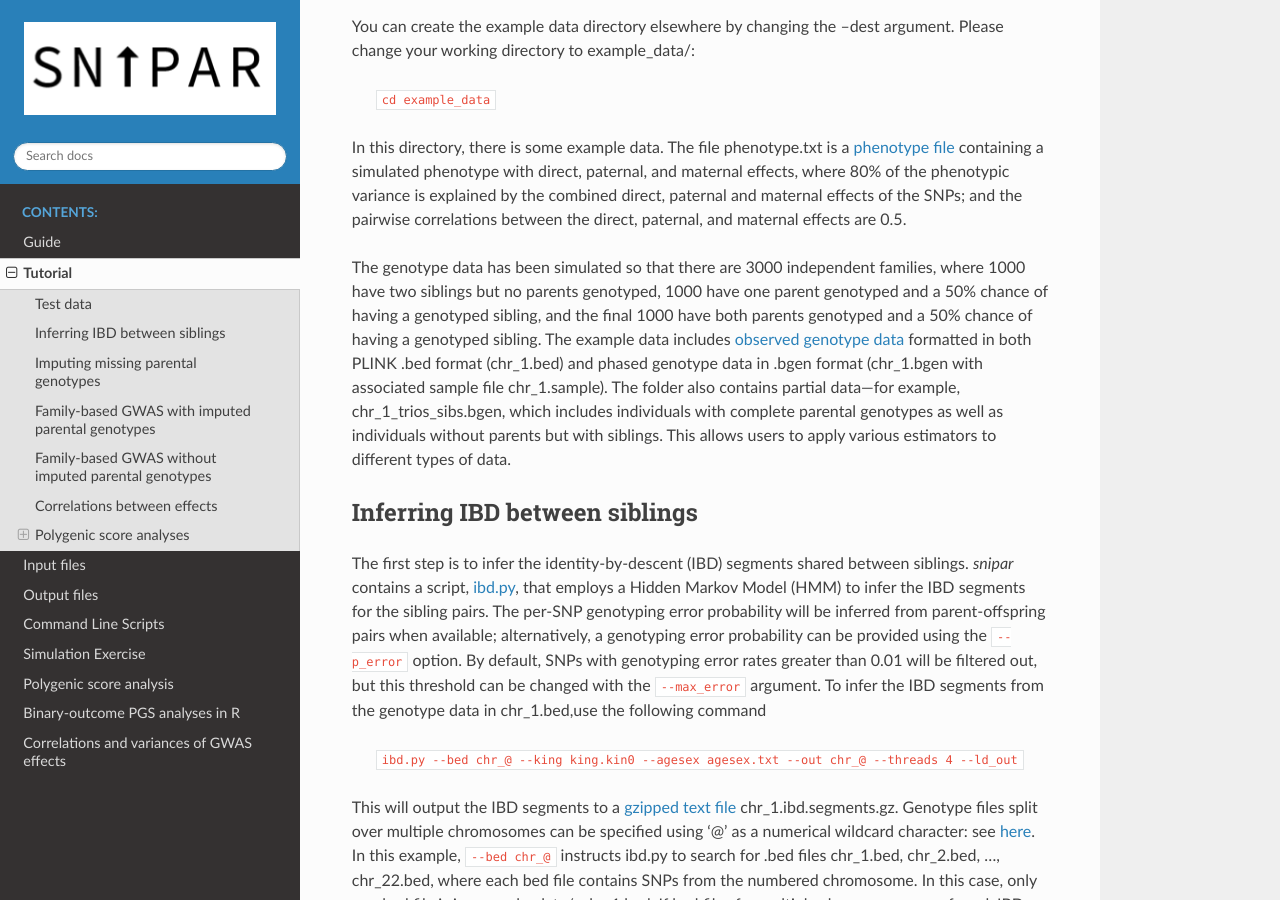
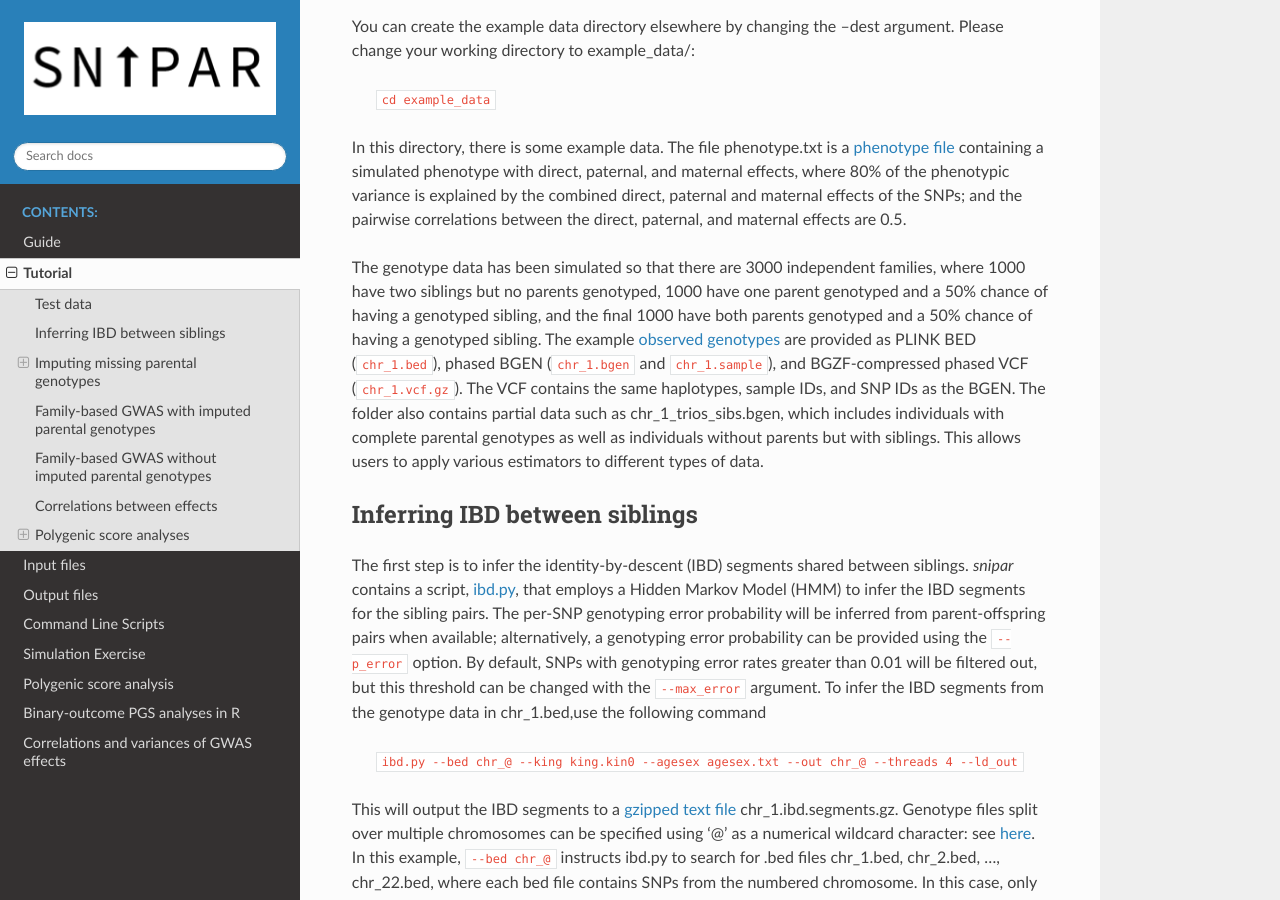
Before and after one commit to AlexTISYoung/snipar, a Sphinx documentation site: the page built from docs/tutorial.rst, in a window 1280 px wide and 900 px high, scrolled down 658 px. Built offline with Sphinx 7.4.7 and the Read the Docs theme 3.1.0, drawn with Linux system fonts in a browser that asks for light colours; some of the changed text lies outside the part shown.

Commit message:
Bundle phased VCF tutorial data and document VCF inputs

```diff
--- a/docs/tutorial.rst
+++ b/docs/tutorial.rst
@@ -33,8 +33,10 @@ pairwise correlations between the direct, paternal, and maternal effects are 0.5
 
 The genotype data has been simulated so that there are 3000 independent families, where 1000 have two siblings but no parents genotyped,
 1000 have one parent genotyped and a 50% chance of having a genotyped sibling, and the final 1000 have both parents genotyped and a 50%
-chance of having a genotyped sibling. The example data includes :ref:`observed genotype data <observed genotypes>` formatted in both PLINK .bed format (chr_1.bed) and phased genotype
-data in .bgen format (chr_1.bgen with associated sample file chr_1.sample). The folder also contains partial data—for example, chr_1_trios_sibs.bgen, which includes individuals with
+chance of having a genotyped sibling. The example :ref:`observed genotypes <observed genotypes>` are provided as PLINK BED (``chr_1.bed``),
+phased BGEN (``chr_1.bgen`` and ``chr_1.sample``), and BGZF-compressed phased VCF (``chr_1.vcf.gz``).
+The VCF contains the same haplotypes, sample IDs, and SNP IDs as the BGEN.
+The folder also contains partial data such as chr_1_trios_sibs.bgen, which includes individuals with
 complete parental genotypes as well as individuals without parents but with siblings. This allows users to apply various estimators to different types of data.
 
 Inferring IBD between siblings
@@ -107,6 +109,19 @@ To perform imputation from the phased .bgen file in example_data/, use the follo
 
 As with the ibd.py script, the impute.py script can use a user input :ref:`pedigree file <pedigree>` (with the *--pedigree* argument) rather than the *--king* and *--agesex* arguments.
 
+Using the phased VCF
+~~~~~~~~~~~~~~~~~~~~
+
+You can use ``chr_1.vcf.gz`` for both IBD inference and phased parental imputation.
+Use the example genetic map and pedigree, and give the VCF outputs their own prefix.
+
+    ``ibd.py --vcf chr_@.vcf.gz --pedigree pedigree.txt --map genetic_map.txt --out chr_@_vcf --threads 4 --ld_out``
+
+    ``impute.py --vcf chr_@.vcf.gz --ibd chr_@_vcf.ibd --pedigree pedigree.txt --out chr_@_vcf --threads 4``
+
+The IBD segments are saved to ``chr_1_vcf.ibd.segments.gz`` and the imputed
+parental genotypes to ``chr_1_vcf.hdf5``.
+
 Family-based GWAS with imputed parental genotypes
 -------------------------------------------------
 
@@ -127,6 +142,10 @@ The 'sibling variance component' output is the phenotypic variance explained by
 To use the .bgen file instead, use this command:
 
     ``gwas.py phenotype.txt --bgen chr_@ --imp chr_@ --cpus 1 --out chr_@_young``
+
+To run the same design with the VCF and its imputed parental genotypes, use
+
+    ``gwas.py phenotype.txt --vcf chr_@.vcf.gz --imp chr_@_vcf --cpus 1 --out chr_@_vcf_young``
 
 The gwas.py script enables the use of different regression designs described in Guan et al. (https://www.nature.com/articles/s41588-025-02118-0).
 For the homogeneous ancestry samples typically used in GWAS, you can increase statistical power for estimation of direct genetic effects by inclusion
```
Also changed, not shown: README.md (+19 -3 lines), docs/input files.rst (+10 -10 lines), 3 other files.
